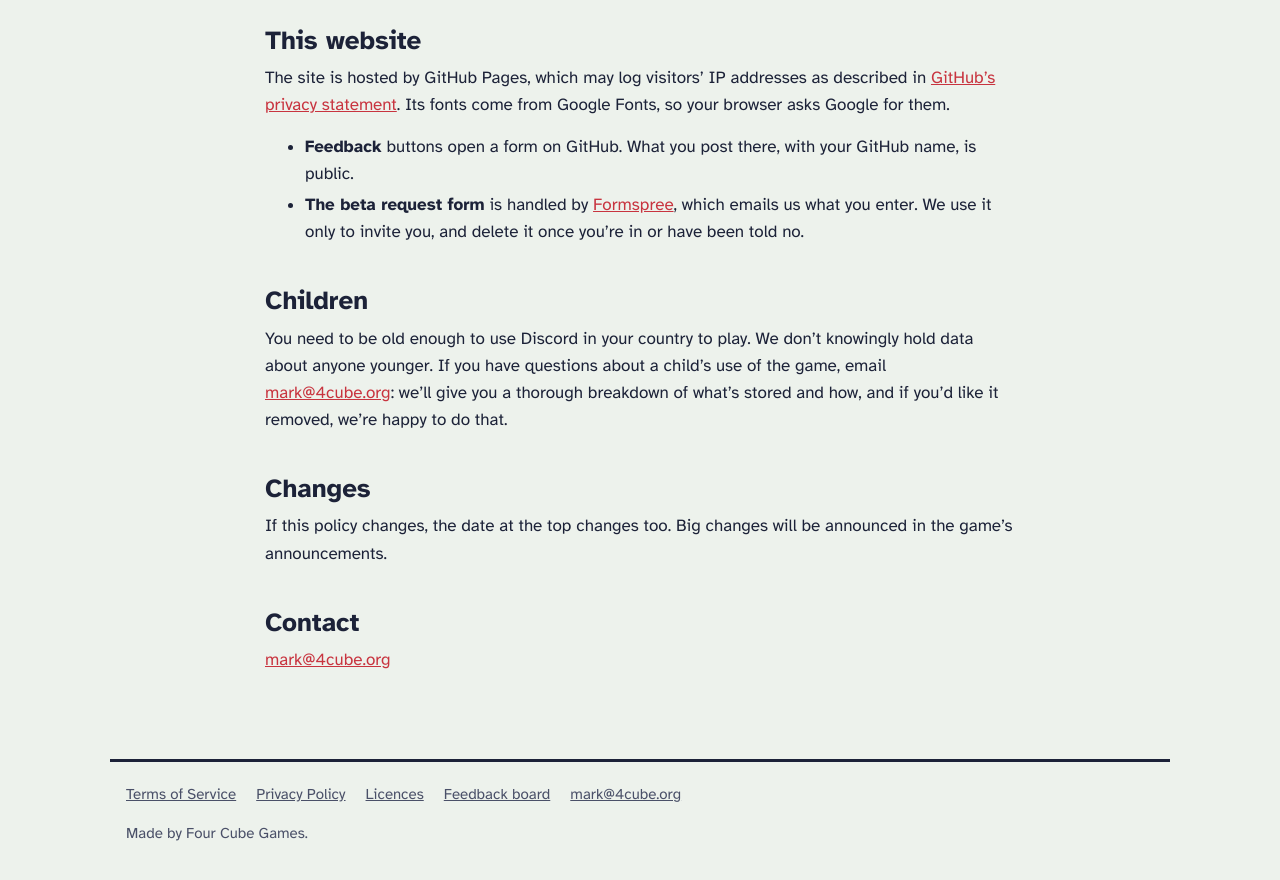
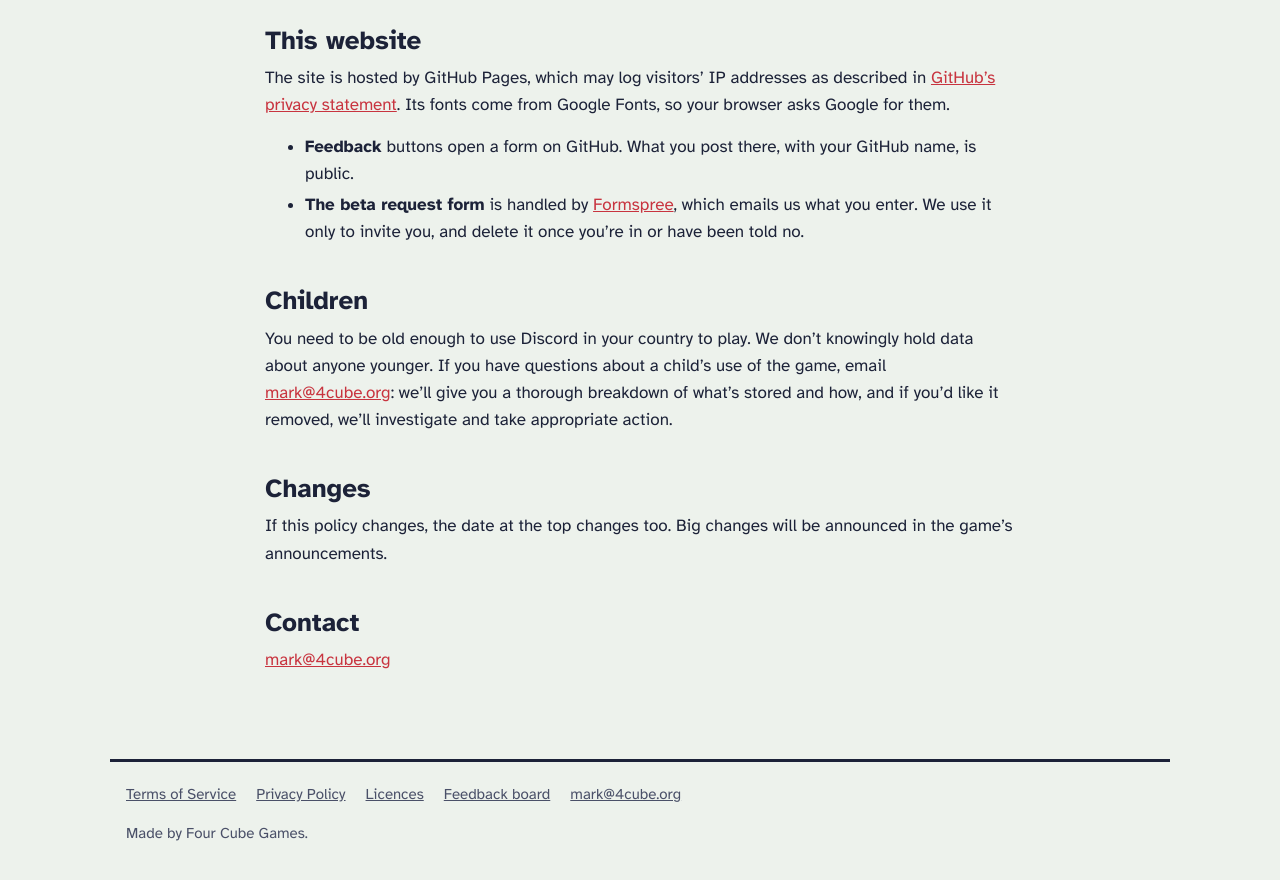
Before and after one commit to Four-Cube-Games/super-adventure, a Jekyll site: the page built from privacy.md, in a window 1280 px wide and 900 px high, scrolled down 2245 px. Shown: the top 880 px of the window. Built offline with Jekyll 4.4.1, drawn with Linux system fonts in a browser that asks for light colours.

Commit message:
Promise to investigate a removal request about a child

```diff
--- a/privacy.md
+++ b/privacy.md
@@ -95,7 +95,7 @@ Its fonts come from Google Fonts, so your browser asks Google for them.
 You need to be old enough to use Discord in your country to play. We don't knowingly hold data
 about anyone younger. If you have questions about a child's use of the game, email
 [{{ site.contact }}](mailto:{{ site.contact }}): we'll give you a thorough breakdown of what's
-stored and how, and if you'd like it removed, we're happy to do that.
+stored and how, and if you'd like it removed, we'll investigate and take appropriate action.
 
 ## Changes
 
```
